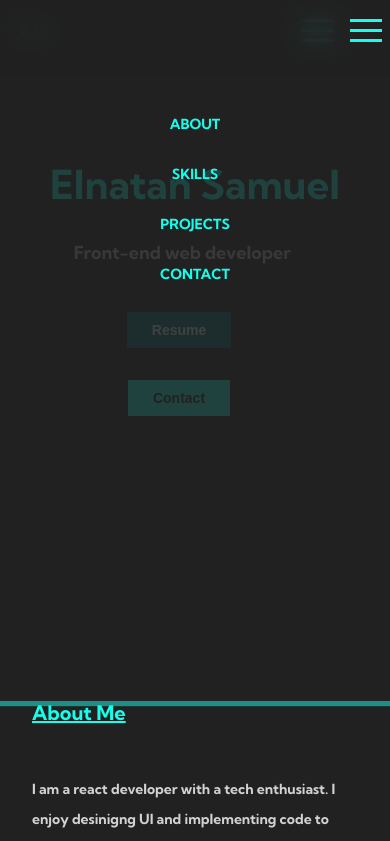
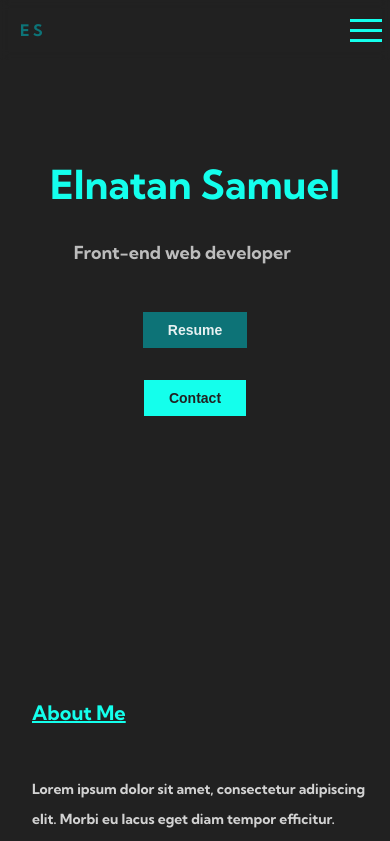
Before and after one commit to alekhya1804/React_Portfolio-website-Main, a React (Vite) app: page / in a window 390 px wide. Shown: the top 841 px of the page. Built offline with nearby package versions, Linux system fonts and the light colour scheme.

Commit message:
final touch

```diff
--- a/src/components/aboutpage/aboutme.jsx
+++ b/src/components/aboutpage/aboutme.jsx
@@ -10,7 +10,7 @@ const AboutMe = () => {
         <h1 className={styles.titlehead}>About Me</h1>
         <div className={styles.aboutcontent}>
         <div className={styles.content}>
-          <p className={styles.paragraph}>I am a react developer with a tech enthusiast. I enjoy desinigng UI and implementing code to create amazing web apps.</p>
+          <p className={styles.paragraph}>Lorem ipsum dolor sit amet, consectetur adipiscing elit. Morbi eu lacus eget diam tempor efficitur. Integer commodo mauris est, in ultrices massa cursus eu</p>
         </div>
         <div className={styles.imgcontainer}>
         <img className={styles.img} src={SvgLogo2} />
--- a/src/components/homepage/homepage.module.css
+++ b/src/components/homepage/homepage.module.css
@@ -40,7 +40,7 @@
   animation-fill-mode: forwards;
   animation-timing-function: ease-in; */
   width: 22ch;
-  animation: typing 3s steps(18), blink .5s step-end infinite alternate;
+  animation: typing 3s steps(23), blink .5s step-end infinite alternate;
   overflow: hidden;
   white-space: nowrap;
   border-right: 3px solid;
@@ -115,9 +115,10 @@ align-items: center;
   .btn1{
     font-size: 14px;
     margin-bottom: 2rem;
+    margin-right: 0rem;
   }
   .btn2{
     font-size: 14px;
-
+    margin-right: 0rem;
   }
 }
--- a/src/components/navbar/mobilenav.jsx
+++ b/src/components/navbar/mobilenav.jsx
@@ -6,15 +6,19 @@ import { Sling as Hamburger } from 'hamburger-react'
 
 const MobileNav = () => {
   const [isOpen, setOpen] = useState(false)
+
   return(
     <>
-      <Hamburger toggled={isOpen} toggle={setOpen} color="#14FFEC" />
-      <ul className={styles.mobilelists}>
-        <Link smooth style={{ color: 'inherit', textDecoration: 'inherit'}} to="#aboutme"><li className={styles.list}>ABOUT</li></Link>
-        <Link smooth style={{ color: 'inherit', textDecoration: 'inherit'}} to="#skills"><li className={styles.list}>SKILLS</li></Link>
-        <Link smooth style={{ color: 'inherit', textDecoration: 'inherit'}} to="#projects"><li className={styles.list}>PROJECTS</li></Link>
-        <Link smooth style={{ color: 'inherit', textDecoration: 'inherit'}} to="#contact"><li className={styles.list}>CONTACT</li></Link>
-      </ul>
+
+      <div className={styles.hamburger}>
+        <Hamburger toggled={isOpen} toggle={setOpen} color="#14FFEC"/>
+      </div>
+  {isOpen ? <ul className={styles.mobilelists}>
+        <Link smooth style={{ color: 'inherit', textDecoration: 'inherit'}} to="#aboutme"><li className={styles.list} onClick={() => setOpen(false)}>ABOUT</li></Link>
+        <Link smooth style={{ color: 'inherit', textDecoration: 'inherit'}} to="#skills"><li className={styles.list}  onClick={() => setOpen(false)}>SKILLS</li></Link>
+        <Link smooth style={{ color: 'inherit', textDecoration: 'inherit'}} to="#projects"><li className={styles.list}  onClick={() => setOpen(false)}>PROJECTS</li></Link>
+        <Link smooth style={{ color: 'inherit', textDecoration: 'inherit'}} to="#contact"><li className={styles.list}  onClick={() => setOpen(false)}>CONTACT</li></Link>
+      </ul> : null}
 
     </>
   )
--- a/src/components/navbar/nav.module.css
+++ b/src/components/navbar/nav.module.css
@@ -74,6 +74,7 @@ backdrop-filter: blur( 10px );
 
 .hamburger{
   display: none;
+  z-index: 30;
 }
 
 @media (max-width: 425px){
--- a/src/components/navbar/navbar.jsx
+++ b/src/components/navbar/navbar.jsx
@@ -21,9 +21,7 @@ const NavBar = () => {
 
         </div>
          <MobileNav />
-        <div className={styles.hamburger}>
-        <Hamburger toggled={isOpen} toggle={setOpen} color="#14FFEC"/>
-        </div>
+
       </div>
     </>
   )
```
